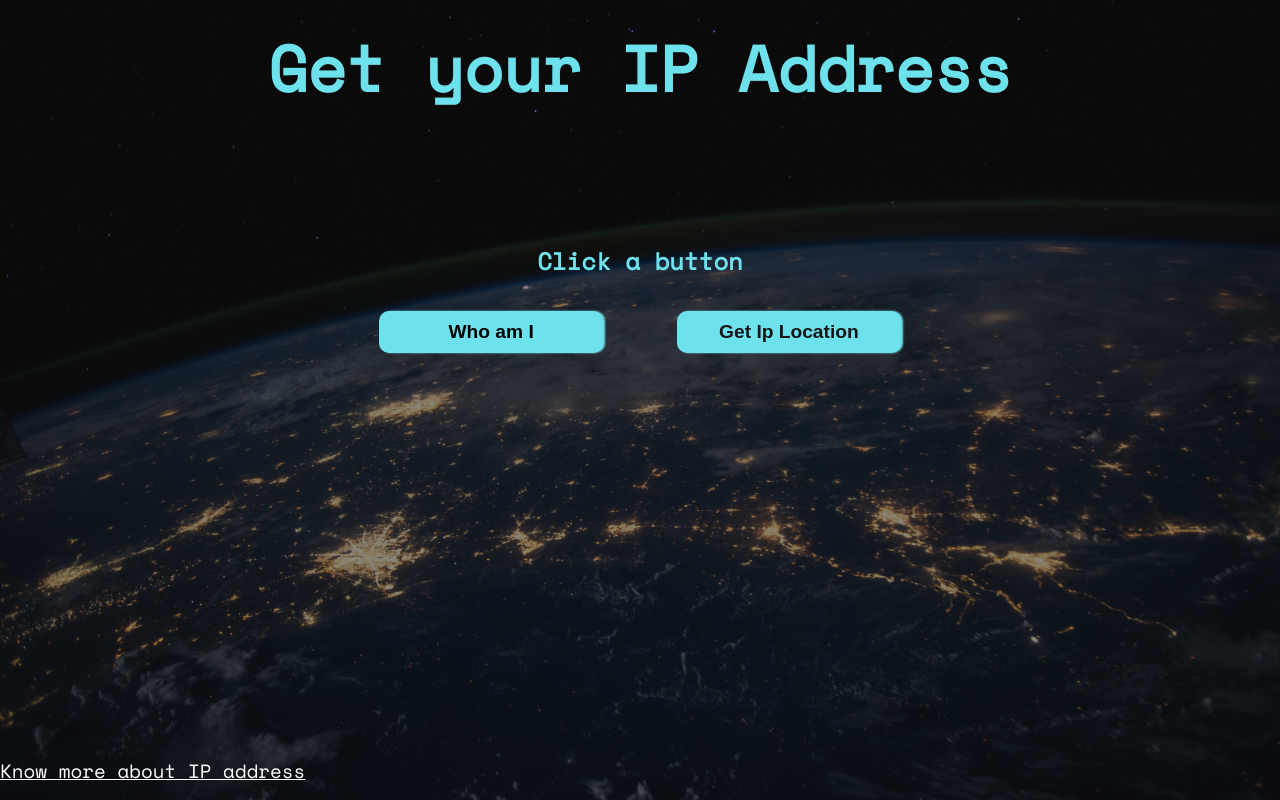
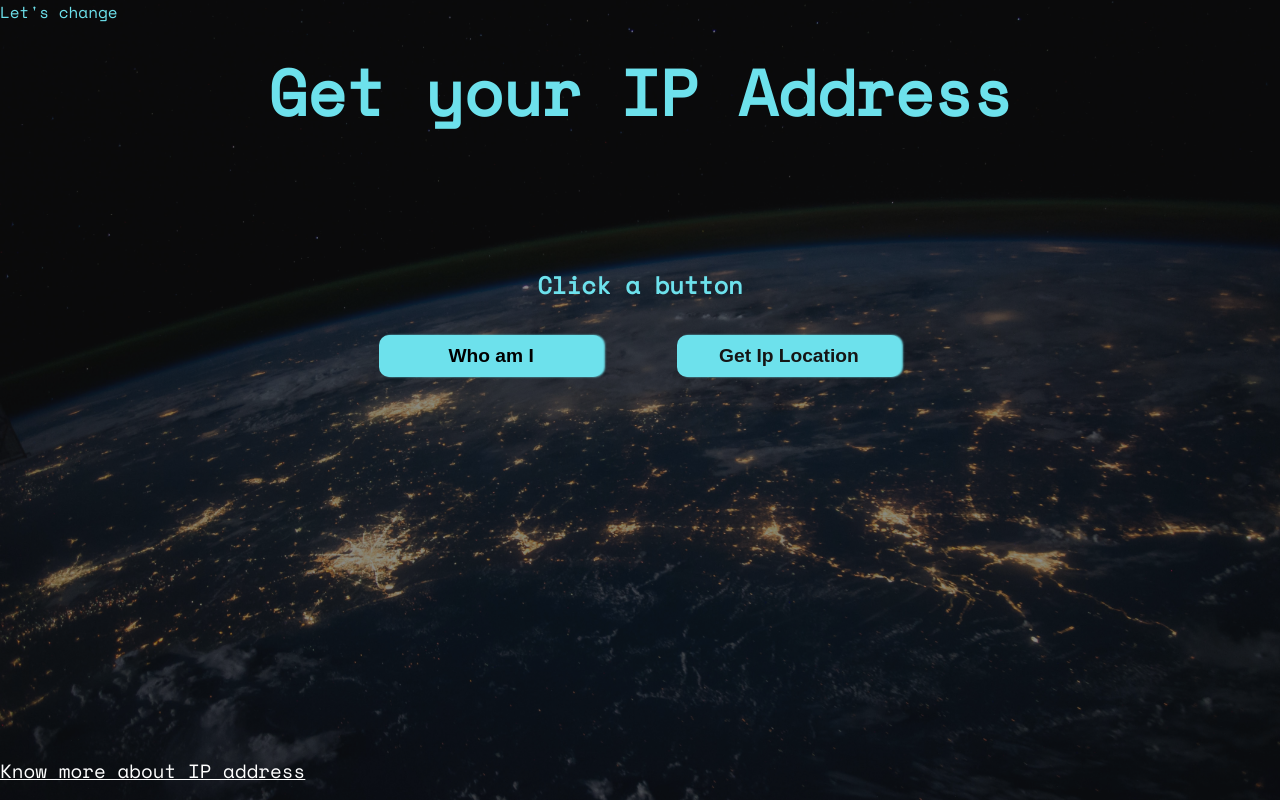
Before and after one commit to AlfiyaSiddique/IPAddresssLocation, a website: page index.html in a window 1280 px wide. Drawn offline with nearby package versions, Linux system fonts and the light colour scheme; files that its build step writes are made by us from their sources; files whose address does not match are found by name.

Commit message:
Update index.html

```diff
--- a/index.html
+++ b/index.html
@@ -11,6 +11,7 @@
 <body>
     <div class="layer"></div>
     <div class="highindex">
+        <p>Let's change</p>
 
     <h1>Get your IP Address</h1>
     <div id="container" class="containerClass">
```
